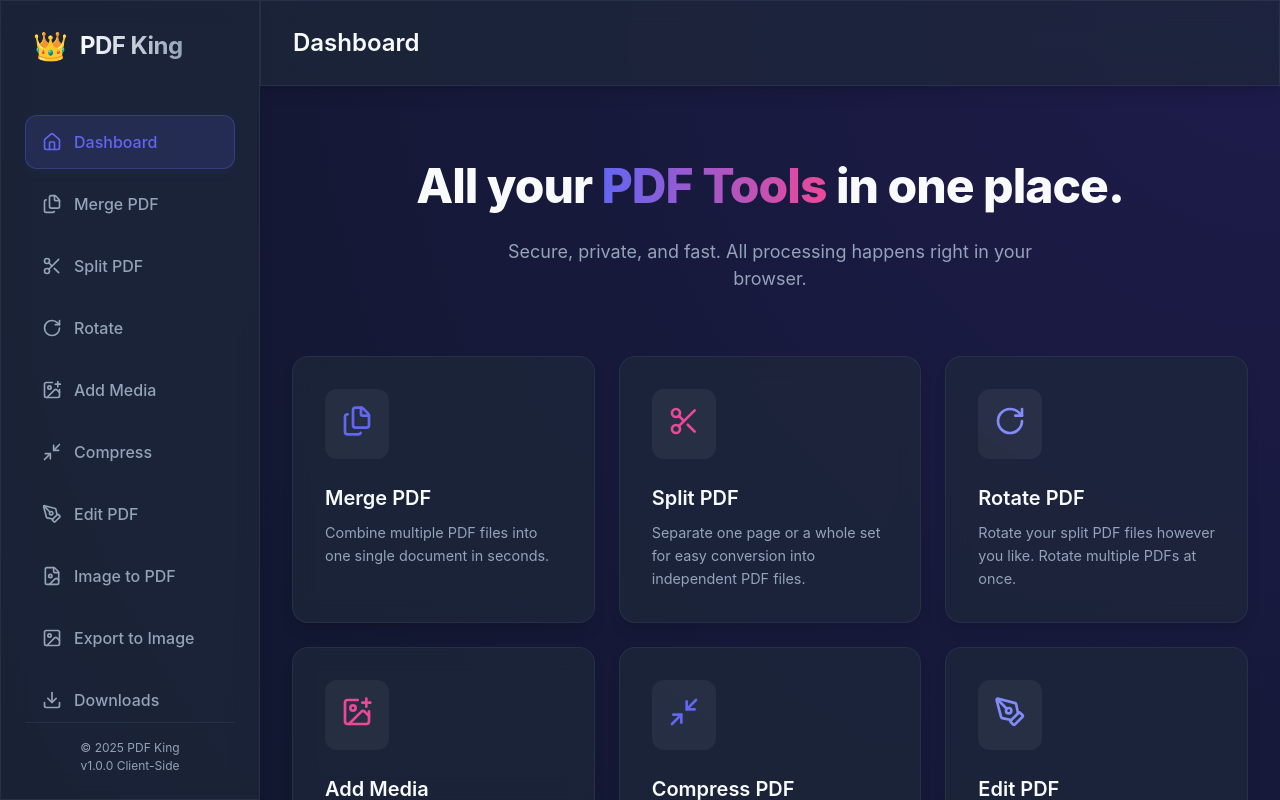
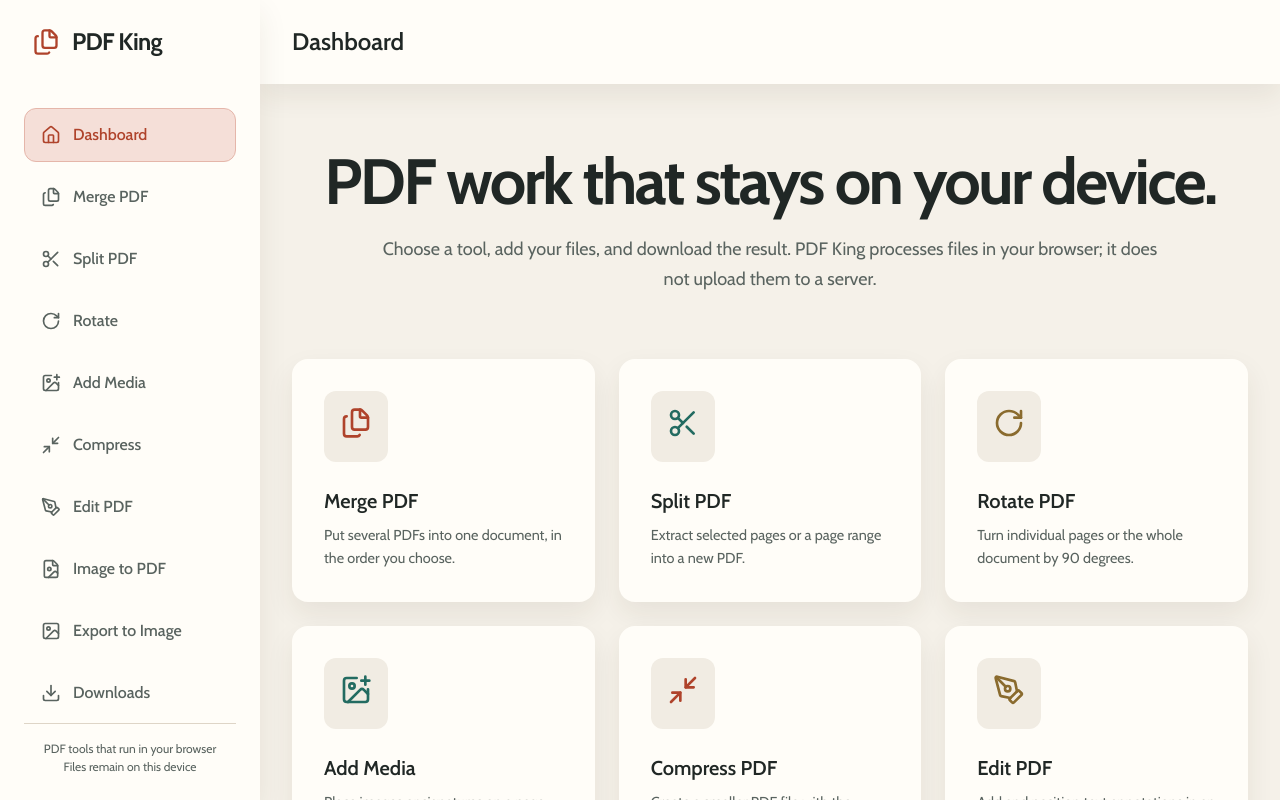
Before and after one commit to kartik7588/PDF-King, a React (Vite) app: page / in a window 1280 px wide. Built offline with nearby package versions, Linux system fonts and the light colour scheme.

Commit message:
Refresh UI, typography, and SEO

```diff
--- a/index.html
+++ b/index.html
@@ -2,9 +2,23 @@
 <html lang="en">
   <head>
     <meta charset="UTF-8" />
-    <link rel="icon" type="image/svg+xml" href="/vite.svg" />
     <meta name="viewport" content="width=device-width, initial-scale=1.0" />
-    <title>PDF-KING</title>
+    <link rel="preconnect" href="https://fonts.googleapis.com" />
+    <link rel="preconnect" href="https://fonts.gstatic.com" crossorigin />
+    <link href="https://fonts.googleapis.com/css2?family=Cabin:ital,wght@0,400;0,500;0,600;0,700;1,400&display=swap" rel="stylesheet" />
+    <meta name="description" content="Merge, split, rotate, annotate, and convert PDFs directly in your browser. Your files stay on your device." />
+    <meta name="robots" content="index,follow" />
+    <meta name="theme-color" content="#0f172a" />
+    <link rel="canonical" href="https://kartik7588.github.io/PDF-King/" />
+    <meta property="og:type" content="website" />
+    <meta property="og:site_name" content="PDF King" />
+    <meta property="og:title" content="PDF King — Free browser-based PDF tools" />
+    <meta property="og:description" content="Merge, split, rotate, annotate, and convert PDFs directly in your browser. Your files stay on your device." />
+    <meta property="og:url" content="https://kartik7588.github.io/PDF-King/" />
+    <meta name="twitter:card" content="summary" />
+    <meta name="twitter:title" content="PDF King — Free browser-based PDF tools" />
+    <meta name="twitter:description" content="Merge, split, rotate, annotate, and convert PDFs directly in your browser. Your files stay on your device." />
+    <title>PDF King — Free browser-based PDF tools</title>
     <!-- Google tag (gtag.js) -->
 <script async src="https://www.googletagmanager.com/gtag/js?id=G-9J649Y68QB"></script>
 <script>
@@ -17,6 +31,18 @@
   </head>
   <body>
     <div id="root"></div>
+    <script type="application/ld+json">
+      {
+        "@context": "https://schema.org",
+        "@type": "WebApplication",
+        "name": "PDF King",
+        "url": "https://kartik7588.github.io/PDF-King/",
+        "applicationCategory": "UtilitiesApplication",
+        "operatingSystem": "Any",
+        "browserRequirements": "Requires JavaScript",
+        "description": "Browser-based tools for merging, splitting, rotating, annotating, and converting PDF files."
+      }
+    </script>
     <script type="module" src="/src/main.jsx"></script>
   </body>
 </html>
--- a/src/App.jsx
+++ b/src/App.jsx
@@ -11,6 +11,7 @@ import AddMedia from './pages/AddMedia';
 import Edit from './pages/Edit';
 import Compress from './pages/Compress';
 import DownloadedFiles from './pages/DownloadedFiles';
+import Seo from './components/Seo';
 
 const Placeholder = ({ title }) => (
   <div className="glass-panel" style={{ padding: '2rem' }}>
@@ -22,6 +23,7 @@ const Placeholder = ({ title }) => (
 function App() {
   return (
     <HashRouter>
+      <Seo />
       <Routes>
         <Route path="/" element={<Layout />}>
           <Route index element={<Home />} />
--- a/src/components/Card.css
+++ b/src/components/Card.css
@@ -11,8 +11,7 @@
 
 .tool-card:hover {
     transform: translateY(-5px);
-    border-color: rgba(99, 102, 241, 0.4);
-    box-shadow: 0 20px 25px -5px rgba(0, 0, 0, 0.1), 0 10px 10px -5px rgba(0, 0, 0, 0.04), 0 0 20px rgba(99, 102, 241, 0.15);
+    box-shadow: 0 18px 30px rgba(61, 47, 31, 0.12);
 }
 
 .icon-wrapper {
@@ -20,13 +19,13 @@
     padding: 1rem;
     width: fit-content;
     border-radius: var(--radius-md);
-    background: rgba(255, 255, 255, 0.05);
+    background: #f1ece3;
     transition: all 0.3s ease;
 }
 
 .tool-card:hover .icon-wrapper {
     transform: scale(1.1);
-    background: rgba(255, 255, 255, 0.1);
+    background: #e9e1d4;
 }
 
 .text-primary {
@@ -53,18 +52,3 @@
     font-size: 0.9rem;
     line-height: 1.6;
 }
-
-.card-hover-effect {
-    position: absolute;
-    top: 0;
-    left: 0;
-    right: 0;
-    bottom: 0;
-    background: radial-gradient(circle at top right, rgba(99, 102, 241, 0.1), transparent 60%);
-    opacity: 0;
-    transition: opacity 0.3s ease;
-}
-
-.tool-card:hover .card-hover-effect {
-    opacity: 1;
-}
--- a/src/components/Dropzone.jsx
+++ b/src/components/Dropzone.jsx
@@ -5,7 +5,7 @@ import './Dropzone.css';
 
 
 
-export default function Dropzone({ onFilesDropped, accept = "application/pdf", multiple = true, text = "Drop your PDF files here" }) {
+export default function Dropzone({ onFilesDropped, accept = "application/pdf", multiple = true, text = "Drop PDF files here" }) {
     const [isDragging, setIsDragging] = useState(false);
     const [errorMessage, setErrorMessage] = useState(null);
     const inputRef = useRef(null);
@@ -105,7 +105,7 @@ export default function Dropzone({ onFilesDropped, accept = "application/pdf", m
                 </div>
                 <h3>{errorMessage || text}</h3>
                 <p className={clsx({ "error-text": errorMessage })}>
-                    {errorMessage ? "Invalid file format" : "or click to select files"}
+                    {errorMessage ? "Choose a supported file and try again." : "or choose files from your device"}
                 </p>
             </div>
 
--- a/src/components/Layout.css
+++ b/src/components/Layout.css
@@ -5,7 +5,7 @@
     height: 100vh;
     width: 100vw;
     overflow: hidden;
-    background: radial-gradient(circle at top right, #1e1b4b, var(--color-bg-primary));
+    background: var(--color-bg-primary);
 }
 
 /* Sidebar */
@@ -30,17 +30,16 @@
 }
 
 .logo-icon {
-    font-size: 1.75rem;
+    width: 1.75rem;
+    height: 1.75rem;
+    color: var(--color-primary);
 }
 
 .logo-text {
     font-size: 1.5rem;
     font-weight: 700;
-    letter-spacing: -0.5px;
-    background: linear-gradient(to right, #fff, #94a3b8);
-    -webkit-background-clip: text;
-    background-clip: text;
-    -webkit-text-fill-color: transparent;
+    letter-spacing: -0.035em;
+    color: var(--color-text-primary);
 }
 
 .sidebar-nav {
@@ -65,17 +64,16 @@
 }
 
 .nav-item:hover {
-    background: rgba(255, 255, 255, 0.05);
+    background: #f0e9df;
     color: var(--color-text-primary);
     transform: translateX(4px);
 }
 
 .nav-item.active {
-    background: rgba(99, 102, 241, 0.15);
-    /* Indigo tint */
+    background: #f5dfd8;
     color: var(--color-primary);
-    border-color: rgba(99, 102, 241, 0.3);
-    box-shadow: 0 0 15px rgba(99, 102, 241, 0.1);
+    border-color: #e5b6aa;
+    box-shadow: none;
 }
 
 .sidebar-footer {
@@ -124,7 +122,7 @@
 .mobile-header {
     display: none;
     padding: 1rem;
-    background: var(--color-bg-secondary);
+    background: var(--color-bg-card);
     align-items: center;
     justify-content: space-between;
     position: fixed;
@@ -138,7 +136,7 @@
 .menu-btn {
     background: none;
     border: none;
-    color: white;
+    color: var(--color-text-primary);
     cursor: pointer;
 }
 
--- a/src/components/Layout.jsx
+++ b/src/components/Layout.jsx
@@ -46,7 +46,7 @@ export default function Layout() {
       {/* Mobile Header */}
       <header className="mobile-header">
         <div className="logo-mobile">
-          <span className="logo-icon">👑</span>
+          <Files className="logo-icon" aria-hidden="true" />
           <span className="logo-text">PDF King</span>
         </div>
         <button className="menu-btn" onClick={toggleSidebar}>
@@ -58,7 +58,7 @@ export default function Layout() {
       <aside className={clsx("sidebar glass-panel", { "open": isSidebarOpen })}>
         <div className="sidebar-header">
           <div className="logo-container">
-            <span className="logo-icon">👑</span>
+            <Files className="logo-icon" aria-hidden="true" />
             <h1 className="logo-text">PDF King</h1>
           </div>
         </div>
@@ -78,8 +78,8 @@ export default function Layout() {
         </nav>
 
         <div className="sidebar-footer">
-          <p>© 2025 PDF King</p>
-          <p className="version">v1.0.0 Client-Side</p>
+          <p>PDF tools that run in your browser</p>
+          <p className="version">Files remain on this device</p>
         </div>
       </aside>
 
--- a/src/index.css
+++ b/src/index.css
@@ -1,31 +1,17 @@
 :root {
-  /* Color Palette - Premium & Modern */
-  --color-bg-primary: #0f172a;
-  /* Slate 900 */
-  --color-bg-secondary: #1e293b;
-  /* Slate 800 */
-  --color-bg-card: rgba(30, 41, 59, 0.7);
-  /* Glassmorphism base */
-
-  --color-text-primary: #f8fafc;
-  /* Slate 50 */
-  --color-text-secondary: #94a3b8;
-  /* Slate 400 */
-  --color-text-accent: #818cf8;
-  /* Indigo 400 */
-
-  --color-primary: #6366f1;
-  /* Indigo 500 */
-  --color-primary-hover: #4f46e5;
-  /* Indigo 600 */
-  --color-secondary: #ec4899;
-  /* Pink 500 (Accents) */
-
-  --color-border: rgba(148, 163, 184, 0.1);
-  --shadow-lg: 0 10px 15px -3px rgba(0, 0, 0, 0.1), 0 4px 6px -2px rgba(0, 0, 0, 0.05);
-  --shadow-glow: 0 0 15px rgba(99, 102, 241, 0.3);
-
-  --font-family: 'Inter', system-ui, -apple-system, sans-serif;
+  --color-bg-primary: #f5f1e9;
+  --color-bg-secondary: #ede6db;
+  --color-bg-card: #fffdf8;
+  --color-text-primary: #202725;
+  --color-text-secondary: #59635f;
+  --color-text-accent: #8a6b2e;
+  --color-primary: #af432b;
+  --color-primary-hover: #8d3321;
+  --color-secondary: #236b61;
+  --color-border: #ded5c7;
+  --shadow-lg: 0 12px 28px rgba(61, 47, 31, 0.08);
+  --shadow-glow: 0 8px 18px rgba(175, 67, 43, 0.18);
+  --font-family: 'Cabin', 'Segoe UI', sans-serif;
   --radius-md: 0.75rem;
   --radius-lg: 1rem;
 }
@@ -60,44 +46,44 @@ body {
 }
 
 ::-webkit-scrollbar-thumb:hover {
-  background: var(--color-text-secondary);
+  background: #b9aea0;
 }
 
 /* Utilities */
 .glass-panel {
   background: var(--color-bg-card);
-  backdrop-filter: blur(12px);
-  -webkit-backdrop-filter: blur(12px);
-  border: 1px solid var(--color-border);
   box-shadow: var(--shadow-lg);
-}
-
-.text-gradient {
-  background: linear-gradient(to right, var(--color-primary), var(--color-secondary));
-  -webkit-background-clip: text;
-  background-clip: text;
-  -webkit-text-fill-color: transparent;
 }
 
 .btn-primary {
   background: var(--color-primary);
-  color: white;
+  color: #fffaf2;
   border: none;
   padding: 0.75rem 1.5rem;
   border-radius: var(--radius-md);
   font-weight: 600;
   cursor: pointer;
   transition: all 0.2s ease;
-  box-shadow: var(--shadow-glow);
+  box-shadow: none;
 }
 
 .btn-primary:hover {
   background: var(--color-primary-hover);
   transform: translateY(-1px);
-  box-shadow: 0 0 20px rgba(99, 102, 241, 0.5);
+  box-shadow: var(--shadow-glow);
 }
 
 a {
   text-decoration: none;
   color: inherit;
 }
+
+::selection {
+  background: #e6b5a8;
+  color: #202725;
+}
+
+:focus-visible {
+  outline: 3px solid #af432b;
+  outline-offset: 3px;
+}
--- a/src/pages/Home.css
+++ b/src/pages/Home.css
@@ -10,16 +10,18 @@
 }
 
 .hero-title {
-    font-size: 3rem;
-    font-weight: 800;
-    margin-bottom: 1rem;
-    letter-spacing: -1px;
+    font-size: clamp(2.5rem, 5vw, 4rem);
+    font-weight: 700;
+    line-height: 1.05;
+    margin-bottom: 1.25rem;
+    letter-spacing: -0.04em;
 }
 
 .hero-subtitle {
     font-size: 1.125rem;
     color: var(--color-text-secondary);
-    max-width: 600px;
+    line-height: 1.65;
+    max-width: 62ch;
     margin: 0 auto;
 }
 
--- a/src/pages/Home.jsx
+++ b/src/pages/Home.jsx
@@ -19,63 +19,63 @@ export default function Home() {
             to: '/merge',
             icon: Files,
             title: 'Merge PDF',
-            description: 'Combine multiple PDF files into one single document in seconds.',
+            description: 'Put several PDFs into one document, in the order you choose.',
             colorClass: 'text-primary'
         },
         {
             to: '/split',
             icon: Scissors,
             title: 'Split PDF',
-            description: 'Separate one page or a whole set for easy conversion into independent PDF files.',
+            description: 'Extract selected pages or a page range into a new PDF.',
             colorClass: 'text-secondary'
         },
         {
             to: '/rotate',
             icon: RotateCw,
             title: 'Rotate PDF',
-            description: 'Rotate your split PDF files however you like. Rotate multiple PDFs at once.',
+            description: 'Turn individual pages or the whole document by 90 degrees.',
             colorClass: 'text-accent'
         },
         {
             to: '/add-media',
             icon: ImagePlus,
             title: 'Add Media',
-            description: 'Insert images or signatures into your PDF documents with ease.',
+            description: 'Place images or signatures on a page and save the result.',
             colorClass: 'text-secondary'
         },
         {
             to: '/compress',
             icon: Minimize2,
             title: 'Compress PDF',
-            description: 'Reduce the file size of your PDF while maintaining the best quality possible.',
+            description: 'Create a smaller PDF file with the compression level you select.',
             colorClass: 'text-primary'
         },
         {
             to: '/edit',
             icon: PenTool,
             title: 'Edit PDF',
-            description: 'Add text, shapes, and annotations to your PDF document.',
+            description: 'Add and position text annotations in an existing PDF.',
             colorClass: 'text-accent'
         },
         {
             to: '/image-to-pdf',
             icon: FileImage,
             title: 'Image to PDF',
-            description: 'Convert your images (PNG, JPG) to PDF documents instantly.',
+            description: 'Combine images into a PDF and set the page order first.',
             colorClass: 'text-secondary'
         },
         {
             to: '/export-images',
             icon: ImageIcon,
             title: 'Export to Image',
-            description: 'Convert PDF pages to high-quality PNG or JPG images.',
+            description: 'Export individual PDF pages as PNG or JPG files.',
             colorClass: 'text-primary'
         },
         {
             to: '/downloads',
             icon: Download,
             title: 'Downloads',
-            description: 'Access and manage all your processed PDF files.',
+            description: 'Re-download files stored in this browser’s local history.',
             colorClass: 'text-accent'
         }
     ];
@@ -84,10 +84,10 @@ export default function Home() {
         <div className="home-container">
             <div className="hero-section">
                 <h1 className="hero-title">
-                    All your <span className="text-gradient">PDF Tools</span> in one place.
+                    PDF work that stays on your device.
                 </h1>
                 <p className="hero-subtitle">
-                    Secure, private, and fast. All processing happens right in your browser.
+                    Choose a tool, add your files, and download the result. PDF King processes files in your browser; it does not upload them to a server.
                 </p>
             </div>
 
```
Also changed, not shown: src/components/Seo.jsx (added, +42 -0 lines), public/robots.txt (added), 1 other file (tests, documents, lock files or other folders).
